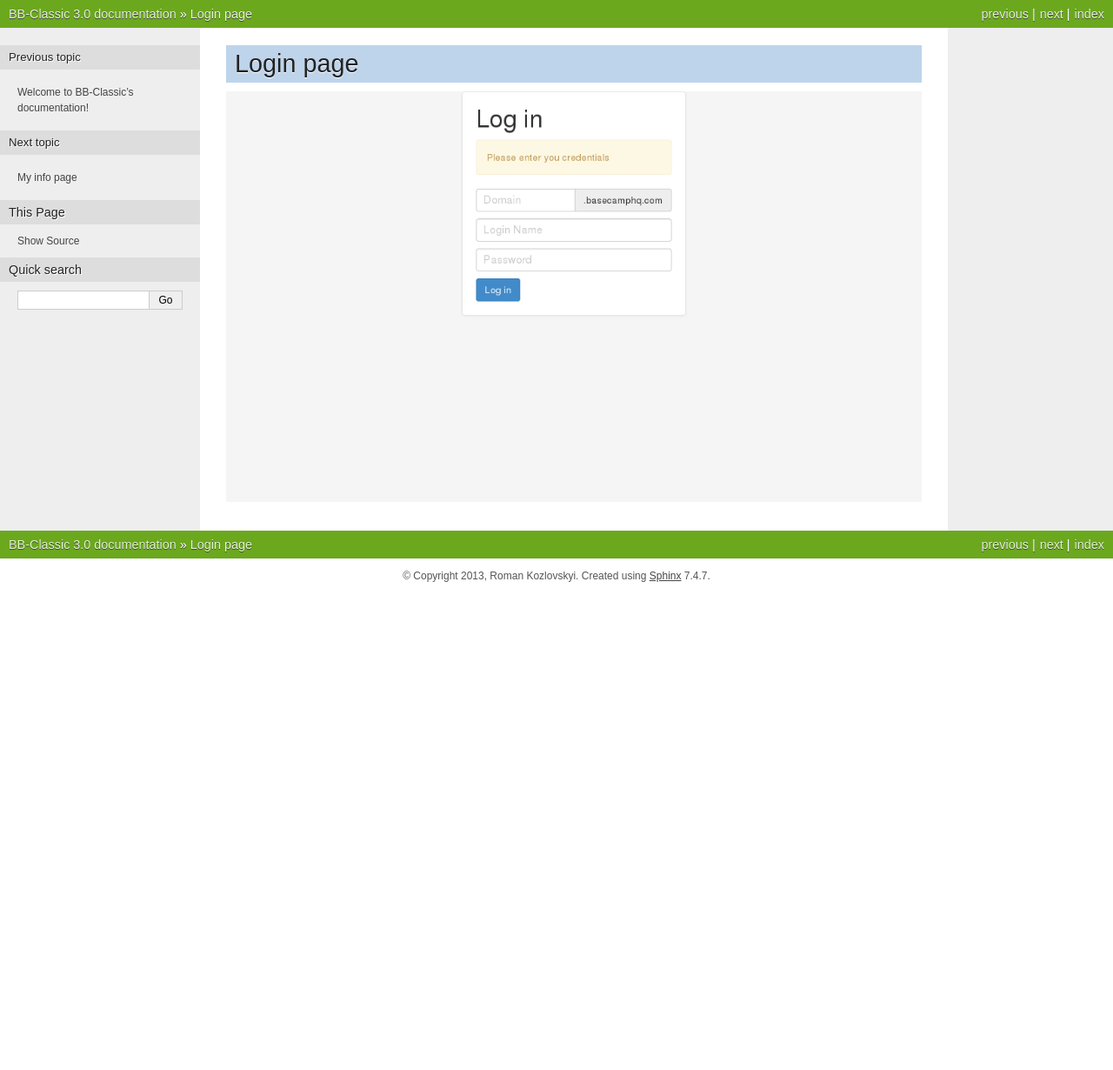
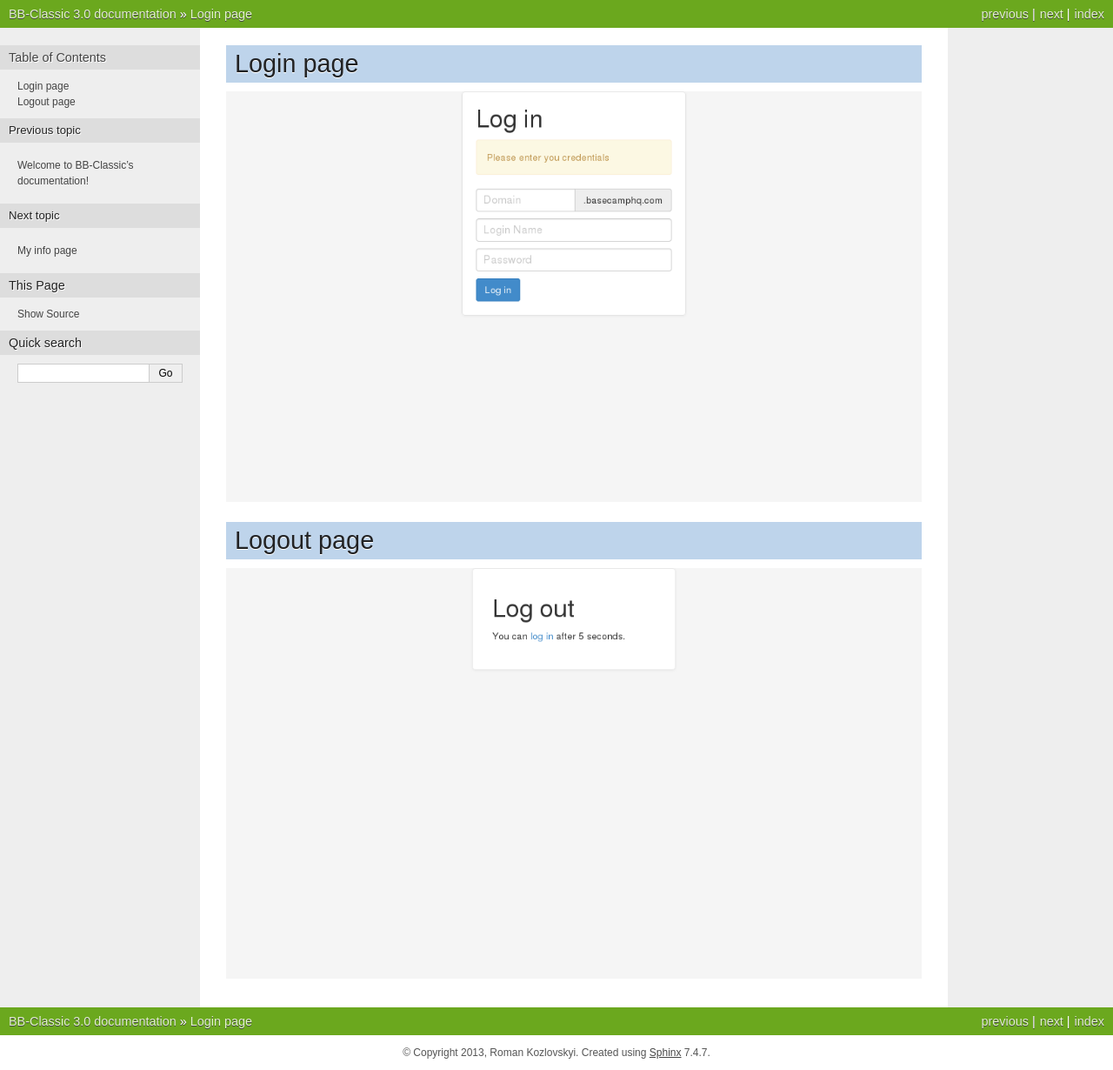
Before and after one commit to kroman0/bb-classic, a Sphinx documentation site: the page built from docs/login.rst, in a window 1280 px wide. Shown: the whole page at 87% size. Built offline with Sphinx 7.4.7, drawn with Linux system fonts in a browser that asks for light colours; before the commit the page ends 900 px from its top, so only the background shows below that.

Commit message:
Added Logout page png to docs

```diff
--- a/docs/login.rst
+++ b/docs/login.rst
@@ -2,3 +2,8 @@ Login page
 ==========
 
 .. image:: login.png
+
+Logout page
+===========
+
+.. image:: logout.png
```
